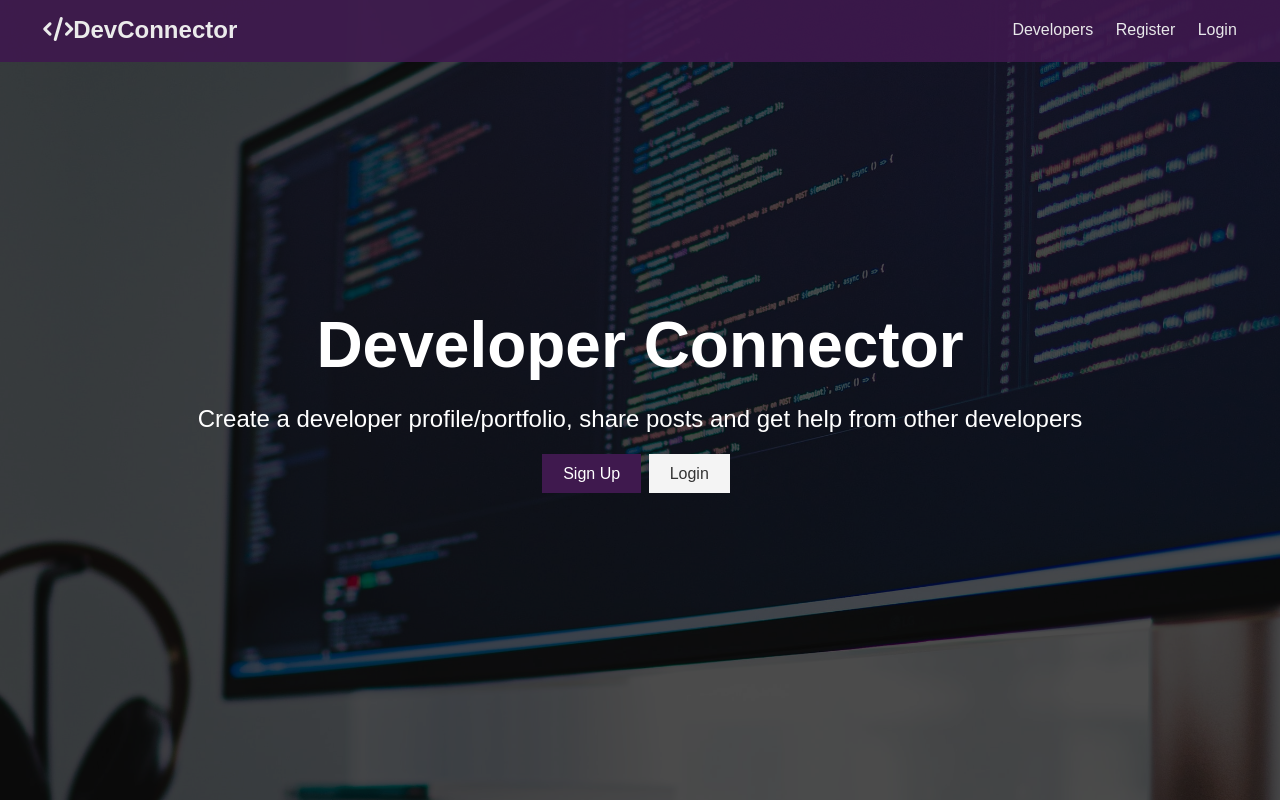
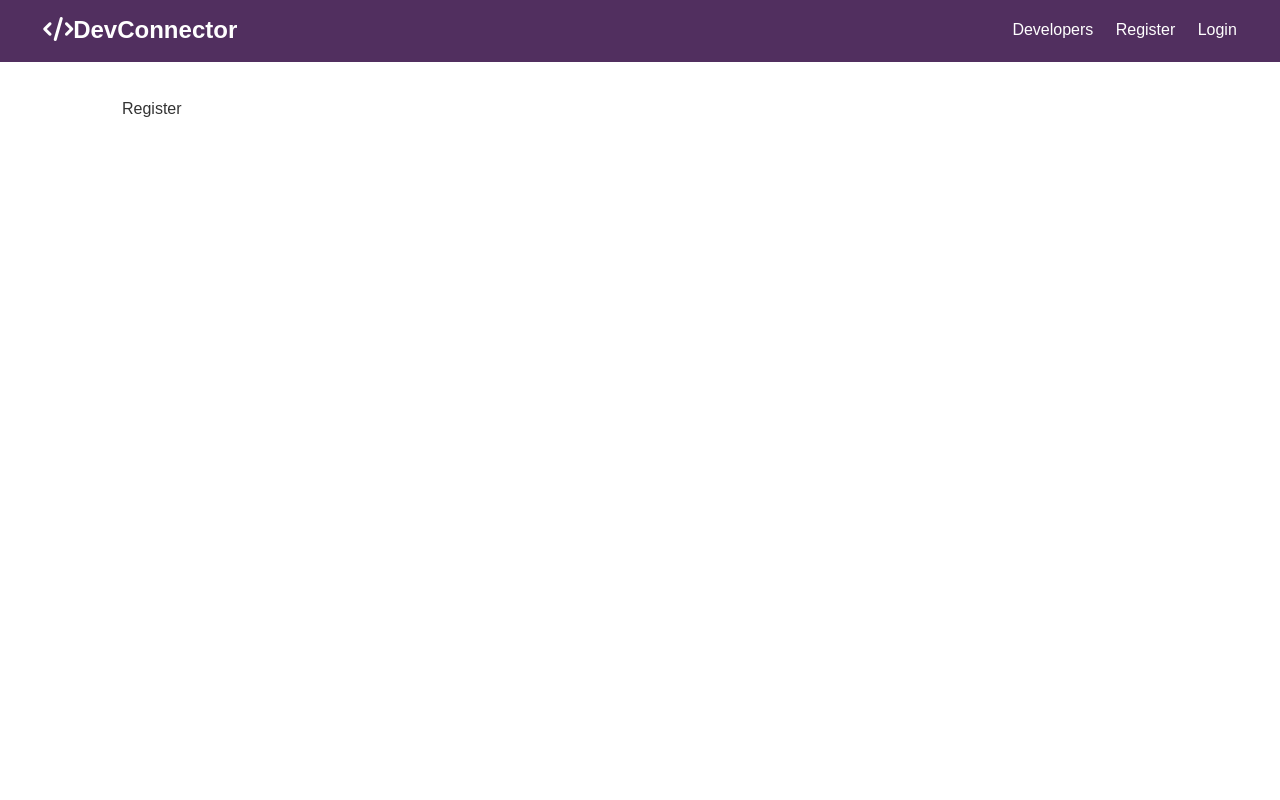
Before and after one commit to johnKHill/devconnector, a React (Create React App) app in the folder client/: page /register in a window 1280 px wide. Built offline with nearby package versions, Linux system fonts and the light colour scheme.

Commit message:
React Router all set and can now access the Register and Login routes from the Home page

```diff
--- a/client/src/App.js
+++ b/client/src/App.js
@@ -1,13 +1,24 @@
 import React, { Fragment } from "react";
+import { BrowserRouter as Router, Route, Switch } from "react-router-dom";
 import Navbar from "./components/layout/Navbar";
 import Landing from "./components/layout/Landing";
+import Register from "./components/auth/Register";
+import Login from "./components/auth/Login";
 
 import "./App.css";
 
 const App = () => (
-  <Fragment>
-    <Navbar />
-    <Landing />
-  </Fragment>
+  <Router>
+    <Fragment>
+      <Navbar />
+      <Route exact path="/" component={Landing} />
+      <section className="container">
+        <Switch>
+          <Route exact path="/register" component={Register} />
+          <Route exact path="/login" component={Login} />
+        </Switch>
+      </section>
+    </Fragment>
+  </Router>
 );
 export default App;
--- /dev/null
+++ b/client/src/components/auth/Login.js
@@ -0,0 +1,7 @@
+import React from "react";
+
+const Login = () => {
+  return <div>Login</div>;
+};
+
+export default Login;
--- /dev/null
+++ b/client/src/components/auth/Register.js
@@ -0,0 +1,7 @@
+import React from "react";
+
+const Register = () => {
+  return <div>Register</div>;
+};
+
+export default Register;
--- a/client/src/components/layout/Landing.js
+++ b/client/src/components/layout/Landing.js
@@ -1,4 +1,5 @@
 import React from "react";
+import { Link } from "react-router-dom";
 
 const Landing = () => {
   return (
@@ -11,12 +12,12 @@
             other developers
           </p>
           <div className="buttons">
-            <a href="register.html" className="btn btn-primary">
+            <Link to="/register" className="btn btn-primary">
               Sign Up
-            </a>
-            <a href="login.html" className="btn">
+            </Link>
+            <Link to="/login" className="btn">
               Login
-            </a>
+            </Link>
           </div>
         </div>
       </div>
--- a/client/src/components/layout/Navbar.js
+++ b/client/src/components/layout/Navbar.js
@@ -1,23 +1,24 @@
 import React from "react";
+import { Link } from "react-router-dom";
 
 const Navbar = () => {
   return (
     <nav className="navbar bg-dark">
       <h1>
-        <a href="index.html">
+        <Link to="/">
           <i className="fas fa-code"></i>
           DevConnector
-        </a>
+        </Link>
       </h1>
       <ul>
         <li>
-          <a href="profiles.html">Developers</a>
+          <Link to="!#">Developers</Link>
         </li>
         <li>
-          <a href="register.html">Register</a>
+          <Link to="/register">Register</Link>
         </li>
         <li>
-          <a href="login.html">Login</a>
+          <Link to="/login">Login</Link>
         </li>
       </ul>
     </nav>
```
